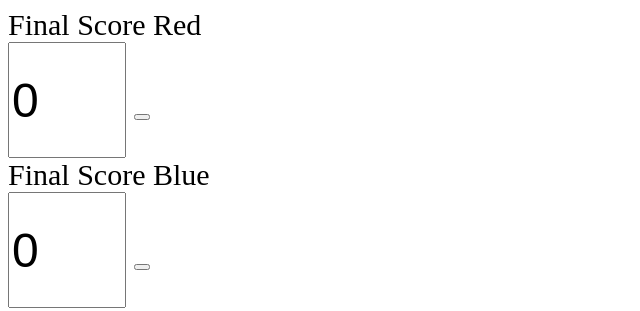
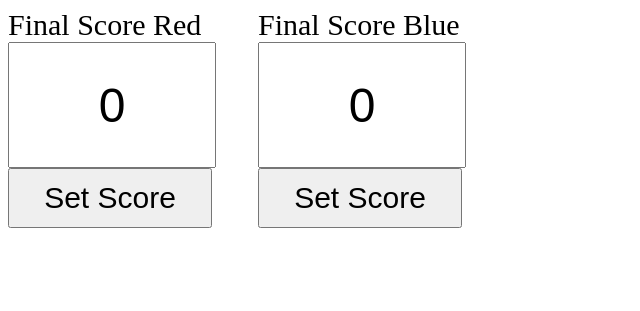
Before and after one commit to SpiceGears/LLR-Arena-Software, a website: page score.html in a window 1280 px wide. Shown: the whole page, without its empty margins (0-640 px from the left). Drawn offline with Linux system fonts and the light colour scheme.

Commit message:
Wystylizoway score

```diff
--- a/score.html
+++ b/score.html
@@ -5,6 +5,20 @@
 <style>
 body{
 font-size: 30px;
+}
+
+#C{
+	margin-left: auto;
+}
+
+#L{
+	width: 250px;
+	float: left;
+}
+
+#R{
+	width: 250px;
+	float: left;
 }
 
 .buttonRED {
@@ -48,18 +62,20 @@ font-size: 30px;
 
   </script>
 
-<div>Final Score Red</div>
+<div id="C">
+	<div id="L">
+		Final Score Red
 
-<input type="text" id="finalScoreRed" value="0" size=10 style="font-size:36pt;height:110px;width:110px;"> </input>
-<button id="red" onclick="setRed();"></button>
+		<input type="text" id="finalScoreRed" value="0" size=10 style="font-size:36pt;height:120px;width:200px;text-align:center;"> </input>
+		<button id="red" onclick="setRed();" style="font-size:100%;height:60px;width:204px;">Set Score</button>
+	</div>
 
-<div>Final Score Blue</div>
+	<div id="R">
+		Final Score Blue
 
-<input type="text" id="finalScoreBlue" value="0" size=10 style="font-size:36pt;height:110px;width:110px;"> </input>
-<button id="blue" onclick="setBlue();"></button>
-</table>
-<script>
-    refreshScore();
-</script>
+		<input type="text" id="finalScoreBlue" value="0" size=10 style="font-size:36pt;height:120px;width:200px;text-align:center;"> </input>
+		<button id="blue" onclick="setBlue();" style="font-size:100%;height:60px;width:204px;">Set Score</button>
+	</div>
+</div>
 </body>
 </html>
```
